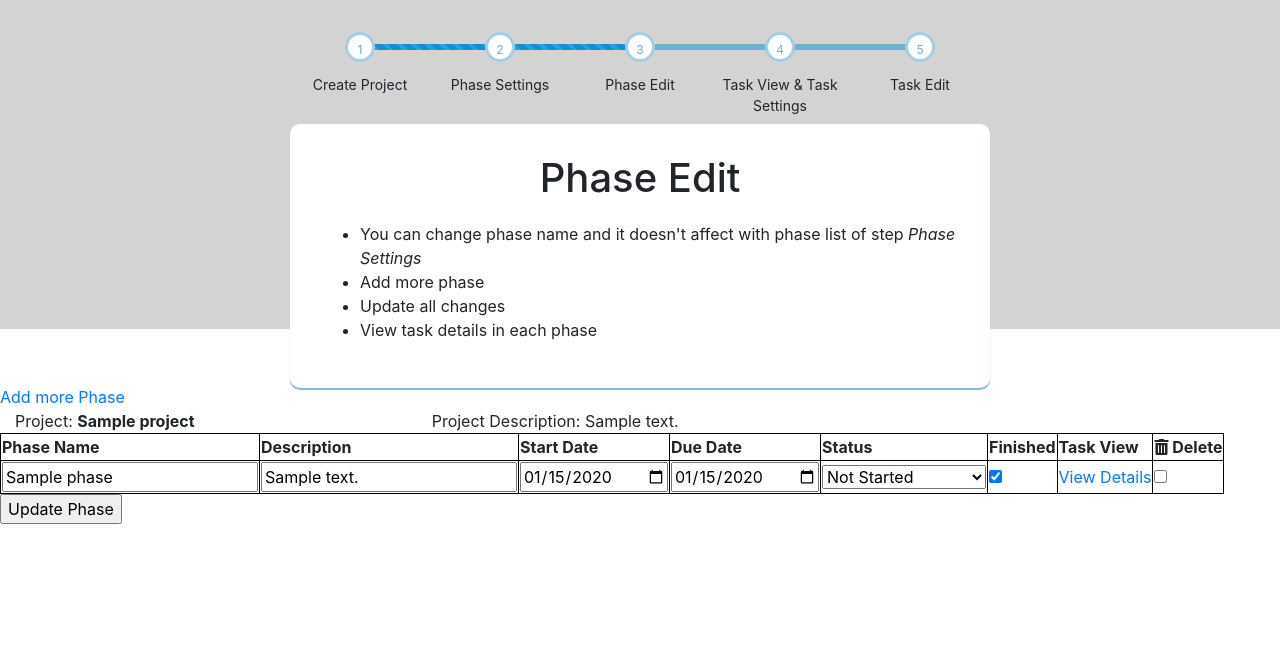
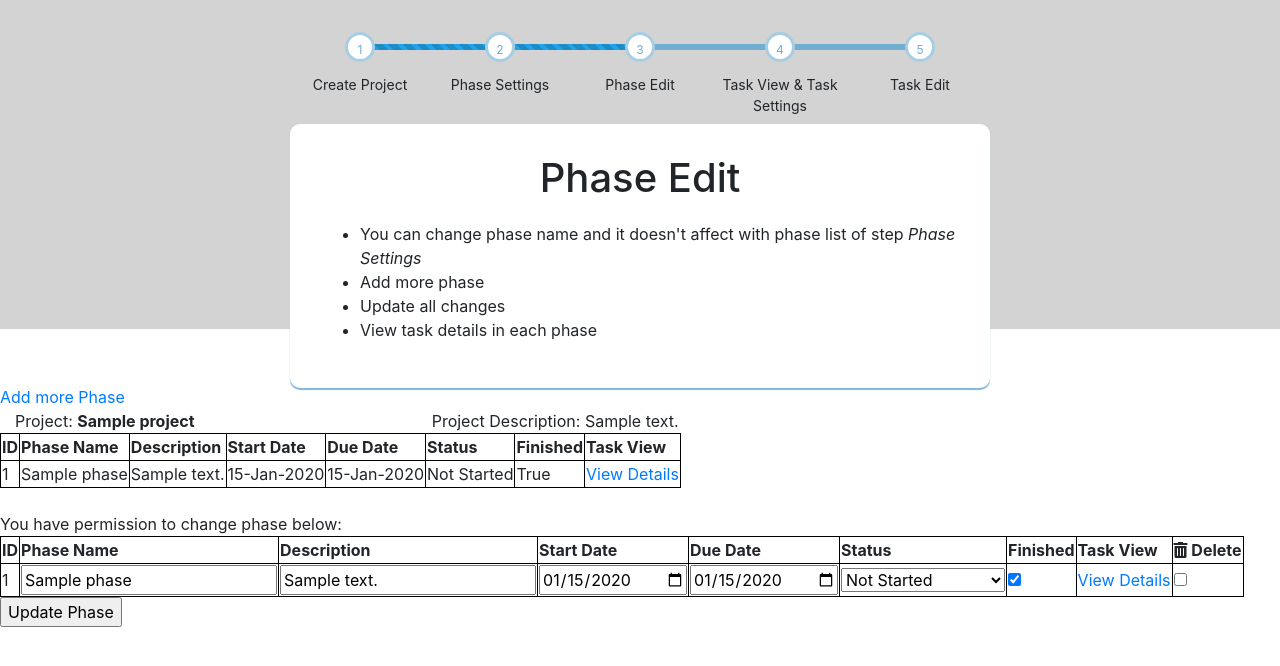
Before and after one commit to thiennguyenvu/dthaus, a Django app: a page that uses src/dthaus/projects/templates/projects/phase-edit.html in a window 1280 px wide. Shown: the part 81-747 px from the top of the page. Run offline with Django 3.2, Linux system fonts and the light colour scheme; a user stored in the database is signed in; tables that the repository leaves empty hold one stand-in row (values such as "Sample post"); grey boxes marked "Sample" are stand-in pictures; some libraries are stand-ins or nearby versions.

Commit message:
update permission and fix upload file

```diff
--- a/src/dthaus/projects/templates/projects/phase-edit.html
+++ b/src/dthaus/projects/templates/projects/phase-edit.html
@@ -3,7 +3,9 @@
 {% include 'projects/horizontal-timeline.html' %}
 <h1 style="text-align: center;">{{ title }}</h1>
 <div>
+    {% if phase_per_add %}
     <a href="{% url 'phase_settings' project.id %}">Add more Phase</a>
+    {% endif %}
     <div class="col-md-12 row">
         <div class="col-md-4">
             <div>Project: <b>{{ project.name }}</b></div>
@@ -22,11 +24,47 @@
     {% endif %}
 
     <div>
+        <table>
+            <thead>
+                <th>ID</th>
+                <th>Phase Name</th>
+                <th>Description</th>
+                <th>Start Date</th>
+                <th>Due Date</th>
+                <th>Status</th>
+                <th>Finished</th>
+                <th>Task View</th>
+            </thead>
+            <tbody>
+                {% for phase in phases %}
+                <tr>
+                    <td>{{ phase.id }}</td>
+                    <td>{{ phase.name }}</td>
+                    <td>{{ phase.description }}</td>
+                    <td>{{ phase.start_date|date:"d-M-Y" }}</td>
+                    <td>{{ phase.due_date|date:"d-M-Y" }}</td>
+                    <td>{{ phase.phase_status }}</td>
+                    <td>{{ phase.phase_finished }}</td>
+                    <td>
+                        <a href="{% url 'task_views' project.id phase.id %}">View Details</a>
+                    </td>
+                </tr>
+
+                {% endfor %}
+            </tbody>
+        </table>
+        <br>
+    </div>
+
+    {% if request.user.is_superuser or phase_change %}
+    <div>
+        <div>You have permission to change phase below:</div>
         <form method="POST">
             {% csrf_token %}
             {{ phase_form.management_form }}
             <table>
                 <thead>
+                    <th>ID</th>
                     <th>Phase Name</th>
                     <th>Description</th>
                     <th>Start Date</th>
@@ -34,7 +72,9 @@
                     <th>Status</th>
                     <th>Finished</th>
                     <th>Task View</th>
+                    {% if phase_per_delete %}
                     <th><i class="fas fa-trash-alt"></i> Delete</th>
+                    {% endif %}
                 </thead>
                 <tbody>
                     {% for phase in phase_form %}
@@ -42,6 +82,7 @@
                     {{hidden}}
                     {% endfor %}
                     <tr>
+                        <td>{{ phase.id.value }}</td>
                         <td>{{ phase.name }}</td>
                         <td>{{ phase.description }}</td>
                         <td>{{ phase.start_date }}</td>
@@ -51,14 +92,20 @@
                         <td>
                             <a href="{% url 'task_views' project.id phase.id.value %}">View Details</a>
                         </td>
+                        {% if phase_per_delete %}
                         <td>{{ phase.DELETE }}</td>
+                        {% endif %}
                     </tr>
                     {% endfor %}
                 </tbody>
             </table>
+
+            {% if phase_change %}
             <input type="submit" name="update-phase" value="Update Phase">
+            {% endif %}
         </form>
     </div>
+    {% endif %}
 </div>
 {% endblock body %}
 {% block script %}
--- a/src/dthaus/projects/templates/projects/project-update.html
+++ b/src/dthaus/projects/templates/projects/project-update.html
@@ -4,9 +4,7 @@
 <form action="" method="POST">
     {% csrf_token %}
     {{ project_update_form }}
-    {% for item in phase_form %}
-        <p>{{ item }}</p>
-    {% endfor %}
+    <br>
     <a href="{% url 'projects' %}">Cancel</a>
     <button type="submit">Update Project</button>
 </form>
--- a/src/dthaus/projects/templates/projects/task-edits.html
+++ b/src/dthaus/projects/templates/projects/task-edits.html
@@ -89,7 +89,7 @@
                         </td>
                         {% else %}
                         <td>
-                            <input type="file" name="attachment" required id="id_attachment">
+                            <input type="file" name="attachment" id="id_attachment">
                         </td>
                         {% endif %}
                         <td>{{ task_form.task_finished }}</td>
--- a/src/dthaus/projects/urls.py
+++ b/src/dthaus/projects/urls.py
@@ -23,5 +23,5 @@ urlpatterns = [
     path('project-<str:pk_project>/phase-<str:pk_phase>/task-<str:pk_task>/',
          views.task_edits, name='task_edits'),
     path('project-<str:pk_project>/phase-<str:pk_phase>/task-<str:pk_task>/delete/',
-         views.task_delete, name='task_delete')
+         views.task_delete, name='task_delete'),
 ]
--- a/src/dthaus/projects/views.py
+++ b/src/dthaus/projects/views.py
@@ -72,19 +72,32 @@ def projects(request):
                             phases.append(phase)
                             for task in Task.objects.filter(phase=phase):
                                 tasks.append(task)
+
                 # Permission view phase
                 if permission['object_type'] == 'phase':
                     phase = Phase.objects.get(id=permission['object_id'])
                     if phase not in phases:
                         phases.append(phase)
+                        project = phase.project
+
+                        if project not in projects:
+                            projects.append(project)
 
                         for task in Task.objects.filter(phase=phase):
                             tasks.append(task)
+
                 # Permission view task
                 if permission['object_type'] == 'task':
                     task = Task.objects.get(id=permission['object_id'])
                     if task not in tasks:
                         tasks.append(task)
+                        phase = task.phase
+                        project = phase.project
+
+                        if phase not in phases:
+                            phases.append(phase)
+                        if project not in projects:
+                            projects.append(project)
 
             # Permission
             if str(permission['permission']) == 'add':
@@ -258,25 +271,31 @@ def phase_settings(request, pk_project):
     phase_per_change = False
     phase_per_add = False
     phase_per_delete = False
-    for permission in all_permission(request):
-        if str(permission['permission']) == 'view':
-            # Permission view project
-            if permission['object_type'] == 'project':
-                project = Project.objects.get(id=permission['object_id'])
-                if project not in projects:
-                    projects.append(project)
 
-        if str(permission['permission']) == 'change':
-            if permission['object_type'] == 'project':
-                phase_per_change = True
+    if request.user.is_superuser:
+        phase_per_change = True
+        phase_per_add = True
+        phase_per_delete = True
+    else:
+        for permission in all_permission(request):
+            if str(permission['permission']) == 'view':
+                # Permission view project
+                if permission['object_type'] == 'project':
+                    project = Project.objects.get(id=permission['object_id'])
+                    if project not in projects:
+                        projects.append(project)
 
-        if str(permission['permission']) == 'add':
-            if permission['object_type'] == 'project':
-                phase_per_add = True
+            if str(permission['permission']) == 'change':
+                if permission['object_type'] == 'project' or permission['object_type'] == 'phase':
+                    phase_per_change = True
 
-        if str(permission['permission']) == 'delete':
-            if permission['object_type'] == 'project':
-                phase_per_delete = True
+            if str(permission['permission']) == 'add':
+                if permission['object_type'] == 'project' or permission['object_type'] == 'phase':
+                    phase_per_add = True
+
+            if str(permission['permission']) == 'delete':
+                if permission['object_type'] == 'project' or permission['object_type'] == 'phase':
+                    phase_per_delete = True
 
     project = Project.objects.get(id=pk_project)
     list_phase = ''
@@ -356,48 +375,72 @@ def phase_settings(request, pk_project):
 def phase_edit(request, pk_project):
     title = 'Phase Edit'
     stage = 3
-    project_per_delete = False
+    phase_per_add = False
+    phase_per_delete = False
 
     projects = []
-    phase_per = []
-    for permission in all_permission(request):
-        if str(permission['permission']) == 'view':
-            # Permission view project
-            if permission['object_type'] == 'project':
-                project = Project.objects.get(id=permission['object_id'])
-                if project not in projects:
-                    projects.append(project)
-
-            # Permission view phase
-            if permission['object_type'] == 'phase':
-                phase = Phase.objects.get(id=permission['object_id'])
-                if phase not in phase_per:
-                    phase_per.append(phase)
-
-        # Permission change project
-        if str(permission['permission']) == 'change':
-            project_per_delete = True
-
-
-    project = Project.objects.get(id=pk_project)
+    phase_view = []
+    phase_change = [] # Need permission change to each phase
     phases = []
     phase_form = ''
+    project = Project.objects.get(id=pk_project)
+    if request.user.is_superuser:
+        phase_per_add = True
+        phase_per_delete = True
+        phases = Phase.objects.filter(project=project)
+        phase_change = phases
+    else:
+        for permission in all_permission(request):
+            if str(permission['permission']) == 'view':
+                # Permission view project
+                if permission['object_type'] == 'project':
+                    _project = Project.objects.get(id=permission['object_id'])
+                    if _project not in projects:
+                        projects.append(_project)
+
+                # Permission view phase
+                if permission['object_type'] == 'phase':
+                    phase = Phase.objects.get(id=permission['object_id'])
+                    if phase not in phase_view:
+                        phase_view.append(phase)
+                        project = phase.project
+
+                        if project not in projects:
+                            projects.append(project)
+
+            # Permission add phase
+            if str(permission['permission']) == 'add':
+                if permission['object_type'] == 'project' or permission['object_type'] == 'phase':
+                    phase_per_add = True
+
+            # Permission change phase
+            if str(permission['permission']) == 'change':
+                if permission['object_type'] == 'project':
+                    phase_change = Phase.objects.filter(project=project)
+                if permission['object_type'] == 'phase':
+                    phase = Phase.objects.get(id=permission['object_id'])
+                    if phase not in phase_change:
+                        phase_change.append(phase)
+
+            # Permission delete phase
+            if str(permission['permission']) == 'delete':
+                if permission['object_type'] == 'project' or permission['object_type'] == 'phase':
+                    phase_per_delete = True
+
+    # print('phase_change', phase_change)
 
     if project in projects or request.user.is_superuser:
         # Check if project owner or admin
-        if project_per_delete or request.user.is_superuser:
-            phases = Phase.objects.filter(project=project)
-        else:
-            for phase in phase_per:
-                if phase.project == project:
-                    phases.append(phase)
-        print(phase_per)
+        for phase in phase_view:
+            if phase.project == project:
+                phases.append(phase)
+        # print(phases)
 
         PhaseFormSet = inlineformset_factory(Project, Phase,
                                             PhaseCreateForm,
                                             fields='__all__',
-                                            max_num=len(phases))
-        phase_form = PhaseFormSet(instance=project)
+                                            max_num=len(phase_change))
+        phase_form = PhaseFormSet(instance=project, queryset=Phase.objects.filter(id__in=[phase.id for phase in phase_change]))
 
         if request.method == 'POST':
             if 'update-phase' in request.POST:
@@ -426,6 +469,9 @@ def phase_edit(request, pk_project):
         'project': project,
         'phases': phases,
         'phase_form': phase_form,
+        'phase_per_add': phase_per_add,
+        'phase_per_delete': phase_per_delete,
+        'phase_change': phase_change,
     }
     return render(request, 'projects/phase-edit.html', context=context)
 
@@ -495,9 +541,88 @@ def task_settings(request, pk_project, pk_phase):
 def task_views(request, pk_project, pk_phase):
     title = 'Task View'
     stage = 4
+    task_per_add = False
+    task_delete = []
+
+    projects = []
+    phases = []
+    tasks = []
+    task_change = [] # Need permission change to each phase
+
     project = Project.objects.get(id=pk_project)
     phase = Phase.objects.get(id=pk_phase)
-    tasks = Task.objects.filter(phase=phase)
+
+    if request.user.is_superuser:
+        task_per_add = True
+        tasks = Task.objects.filter(phase=phase)
+        task_change = tasks
+        task_delete = tasks
+    else:
+        for permission in all_permission(request):
+            if str(permission['permission']) == 'view':
+                # Permission view project
+                if permission['object_type'] == 'project':
+                    _project = Project.objects.get(id=permission['object_id'])
+                    if _project not in projects:
+                        projects.append(_project)
+
+                        for _phase in Phase.objects.filter(project=project):
+                            phases.append(_phase)
+                            for _task in Task.objects.filter(phase=_phase):
+                                tasks.append(_task)
+                                print('task', _task)
+
+                # Permission view phase
+                if permission['object_type'] == 'phase':
+                    _phase = Phase.objects.get(id=permission['object_id'])
+                    if _phase not in phases:
+                        phases.append(_phase)
+
+                        for task in Task.objects.filter(phase=_phase):
+                            tasks.append(task)
+
+                # Permission view task
+                if permission['object_type'] == 'task':
+                    _task = Task.objects.get(id=permission['object_id'])
+                    if _task not in tasks:
+                        tasks.append(_task)
+
+            # Permission add task
+            if str(permission['permission']) == 'add':
+                if permission['object_type'] == 'project' or permission['object_type'] == 'phase':
+                    task_per_add = True
+
+            # Permission change task
+            if str(permission['permission']) == 'change':
+                if permission['object_type'] == 'project' or permission['object_type'] == 'phase':
+                    task_change = Task.objects.filter(phase=phase)
+                if permission['object_type'] == 'task':
+                    _task = Task.objects.get(id=permission['object_id'])
+                    if _task not in task_change:
+                        task_change.append(_task)
+
+            # Permission delete task
+            if str(permission['permission']) == 'delete':
+                if permission['object_type'] == 'project' or permission['object_type'] == 'phase':
+                    task_delete = Task.objects.filter(phase=phase)
+                if permission['object_type'] == 'task':
+                    _task = Task.objects.get(id=permission['object_id'])
+                    if _task not in task_delete:
+                        task_delete.append(_task)
+
+    print('task', tasks)
+    print('task_add', task_per_add)
+    print('task_change', task_change)
+    print('task_delete', task_delete)
+    print('project', project.id)
+    print('phase', phase.id)
+
+    if tasks or request.user.is_superuser:
+        pass
+    else:
+        messages.add_message(request, messages.ERROR,
+                             "You don't have permissions for this action.")
+        return redirect("projects")
 
     context = {
         'brand': brand,
@@ -506,6 +631,9 @@ def task_views(request, pk_project, pk_phase):
         'project': project,
         'phase': phase,
         'tasks': tasks,
+        'task_per_add': task_per_add,
+        'task_delete': task_delete,
+        'task_change': task_change,
     }
     return render(request, 'projects/task-views.html', context=context)
 
@@ -542,10 +670,11 @@ def task_edits(request, pk_project, pk_phase, pk_task):
 
             # Handle file form
             try:
+                print(request.POST)
                 uploaded_file = request.FILES.get('attachment')
                 project_name = project.name.replace(' ', '-')
-                phase_name = phase.phase_name.replace(' ', '-')
-                task_name = task.task_name.replace(' ', '-')
+                phase_name = phase.name.replace(' ', '-')
+                task_name = task.name.replace(' ', '-')
                 location = f"{project_name}/{phase_name}/{task_name}"
 
                 file_name = default_storage.save(
@@ -566,7 +695,7 @@ def task_edits(request, pk_project, pk_phase, pk_task):
                     request, messages.SUCCESS, 'File uploaded.')
 
             except Exception as err:
-                pass
+                print(err)
 
             return redirect('task_edits', project.id, phase.id, task.id)
 
@@ -595,6 +724,7 @@ def task_edits(request, pk_project, pk_phase, pk_task):
             messages.add_message(request, messages.SUCCESS,
                                  'Approve file successfully.')
             return redirect('task_edits', project.id, phase.id, task.id)
+        print(request.POST)
 
     context = {
         'brand': brand,
@@ -626,8 +756,8 @@ def task_delete(request, pk_project, pk_phase, pk_task):
     context = {
         'brand': brand,
         'title': title,
-        'project': project,
-        'phase': phase,
+        # 'project': project,
+        # 'phase': phase,
         'task': task,
     }
     return render(request, 'projects/task-delete.html', context=context)
```
Also changed, not shown: src/dthaus/projects/models.py (+12 -0 lines), src/dthaus/projects/templates/projects/projects.html (+3 -4 lines), src/dthaus/projects/templates/projects/task-views.html (+8 -1 lines).
